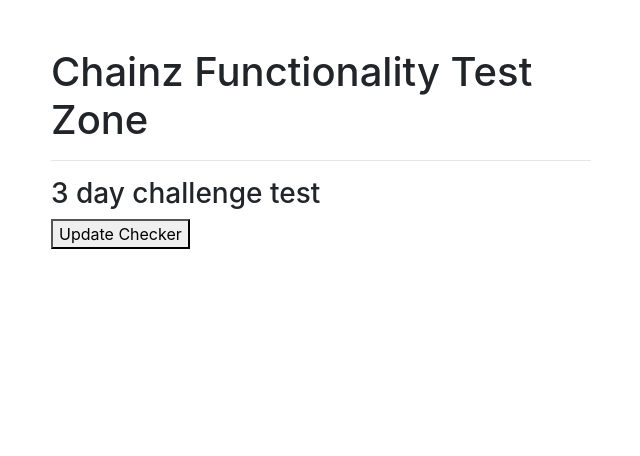
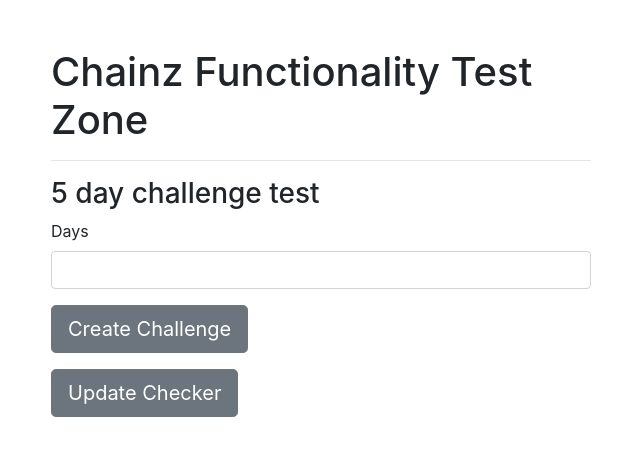
Before and after one commit to Saidac/nycda-chainz, a Node server app: page / in a window 1280 px wide. Shown: the top 456 px of the page, without its empty margins (319-959 px from the left). Run offline with Node 20, Linux system fonts and the light colour scheme; some libraries are stand-ins or nearby versions.

Commit message:
refactor checker to only be one instance for current date, also started creating dummy create new challenge form for testing pug iteration of div layers

```diff
--- a/index.js
+++ b/index.js
@@ -24,18 +24,20 @@ app.get('/', (req, res) => {
   res.render('index');
 });
 
+app.post('/challenge', (req, res) => {
+  console.log('creating challenge');
+  db.Challenge.create(req.body).then((challenge) => {
+    res.redirect('/');
+  });
+});
+
 app.post('/checkers', (req, res) => {
-  console.log('creating checker');
+  console.log('posting checker');
   db.Checker.create(req.body).then((checker) => {
     res.redirect('/');
   });
 });
 
-app.put('/checkers', (req, res) => {
-  console.log('updating checker');
-  db.Checker.update(req.body);
-});
-
 app.listen(3000, () => {
   console.log('Web server is running on port 3000');
 });
--- a/views/index.pug
+++ b/views/index.pug
@@ -9,15 +9,18 @@ html
         .col-md-6.offset-md-3
           h1  Chainz Functionality Test Zone
           hr
-          h3  3 day challenge test
-          //- Create challenge dummy button.
-          //- Create checker after days in challenges
+          h3  5 day challenge test
+          form(action="/challenges" method="POST")
+            .form-group
+              label(for="challenge-days") Days
+              input(name="days" class="form-control" id="challenge-days")
+            div(class="form-group text-xs-right")
+              button(type='submit' class="btn btn-lg btn-secondary") Create Challenge
+
           .form-group
-            //- Update checker
-            form(action="/checkers" method="PUT")
+            form(action="/checkers" method="POST")
               label(for="checker")
-              //- input(type="hidden" name="_method" value="PUT")
-              button(type='submit') Update Checker
+              button(type='submit' class="btn btn-lg btn-secondary") Update Checker
 
 
 
```
